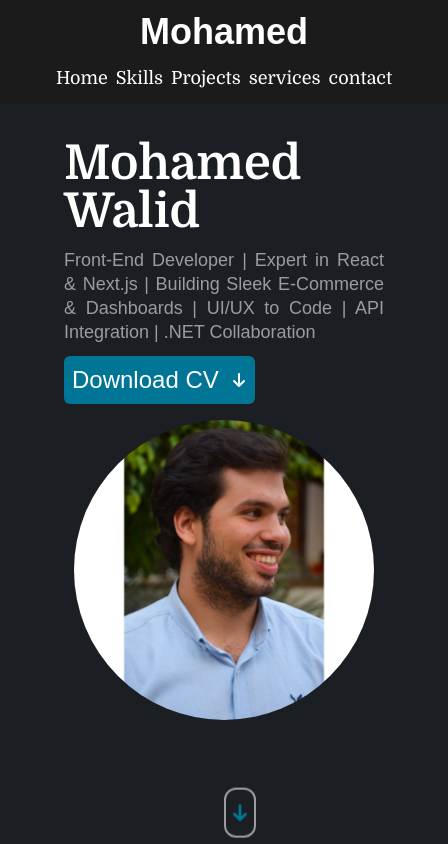
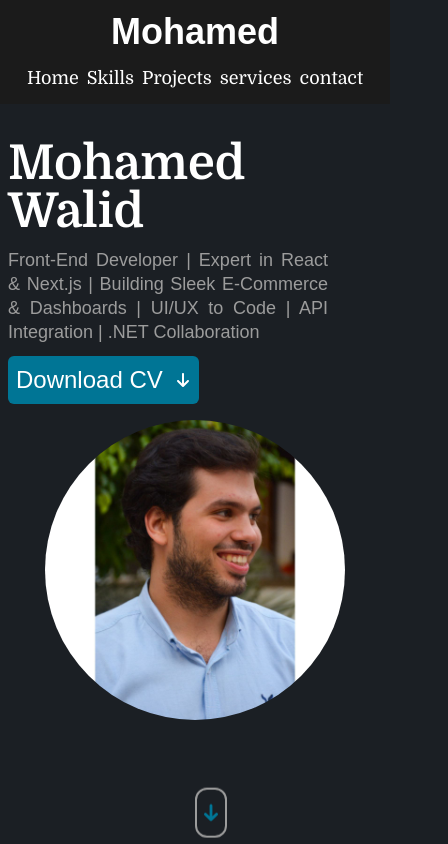
Before and after one commit to Mohamedwalid04/portfolio2, a React (Vite) app: page / in a window 390 px wide. Shown: the top 844 px of the page, 448 px wide, since content can reach past the window. Built offline with nearby package versions, Linux system fonts and the light colour scheme; a web font is replaced by a local one.

Commit message:
Update index.css

```diff
--- a/src/index.css
+++ b/src/index.css
@@ -119,11 +119,11 @@ section,
 footer {
   width: 100%;
 }
-@media (max-width: 375px) {
+@media (max-width: 480px) {
   header,
   section,
   footer {
-    padding-right: 0;
-    padding-left: 0;
+    padding-right: 8px;
+    padding-left: 8px;
   }
 }
```
